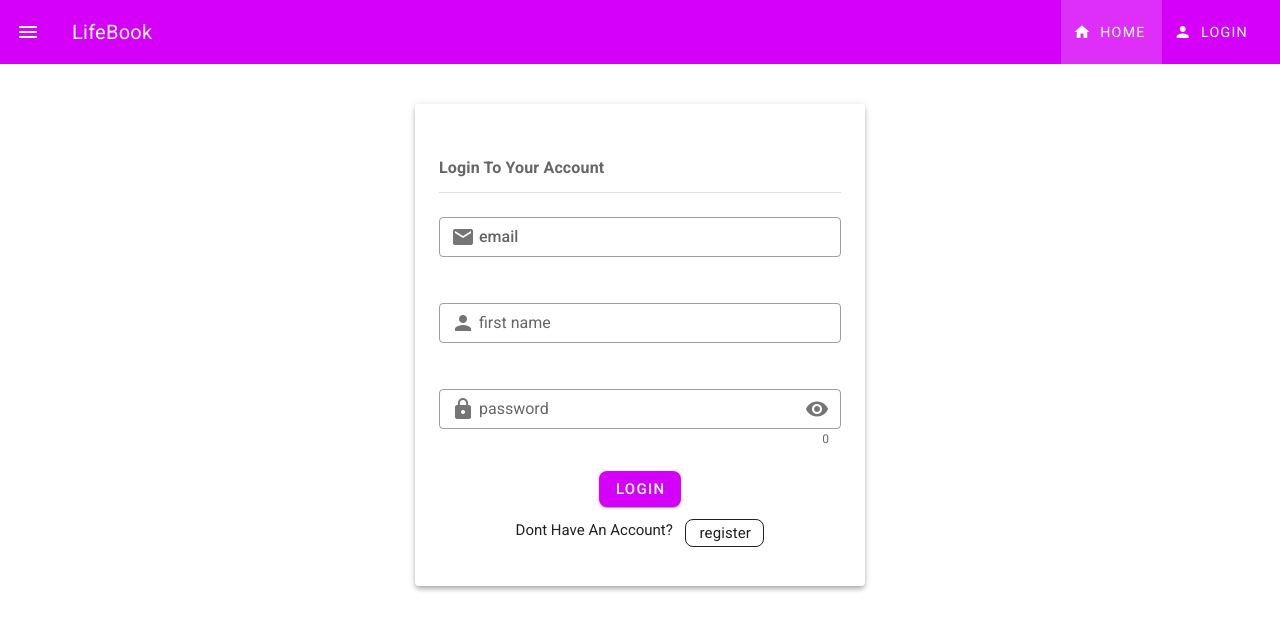
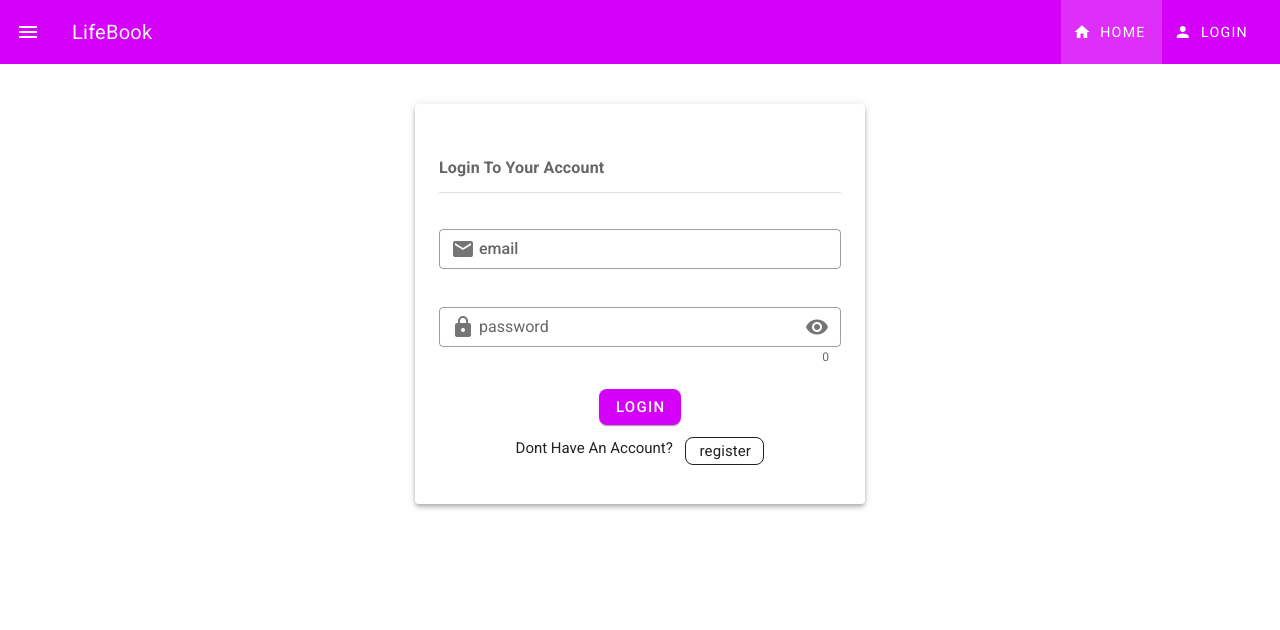
Before and after one commit to blackpandan/life-note, a Vue app in the folder frontend/vue/: page / in a window 1280 px wide. Shown: the top 630 px of the page. Built offline with nearby package versions, Linux system fonts and the light colour scheme.

Commit message:
removed first name feild

```diff
--- a/frontend/vue/src/views/Login.vue
+++ b/frontend/vue/src/views/Login.vue
@@ -8,9 +8,8 @@
       <v-divider></v-divider>
       <!-- For Login Form -->
       <v-form class="mt-6" ref="form" v-model="formValidity">
-        <v-text-field label="email" prepend-inner-icon="email" type="email" :rules="emailRules" v-model="email" outlined class="subtitle-2 tre" dense></v-text-field>
-        <v-text-field label="first name" prepend-inner-icon="person" class="mt-5 tre" outlined dense></v-text-field>
-        <v-text-field label="password" prepend-inner-icon="lock" :append-icon="passwordVisibility ? 'visibility' : 'visibility_off'" @click:append="passwordVisibility = !passwordVisibility" counter :rules="passwordRules" :type="passwordVisibility ? 'password' : 'text' " v-model="password" class="mt-5" outlined dense></v-text-field>
+        <v-text-field label="email" prepend-inner-icon="email" type="email" :rules="emailRules" v-model="email" outlined class="subtitle-2 tre mt-9" dense></v-text-field>
+        <v-text-field label="password" prepend-inner-icon="lock" :append-icon="passwordVisibility ? 'visibility' : 'visibility_off'" @click:append="passwordVisibility = !passwordVisibility" counter :rules="passwordRules" :type="passwordVisibility ? 'password' : 'text' " v-model="password" class="mt-3" outlined dense></v-text-field>
         <!-- for the login button-->
         <v-row justify="center" class="mt-2">
         <v-btn dark class="mt-2 purple accent-3 rounded-lg elevation-1" v-on:click="submitForm">
```
